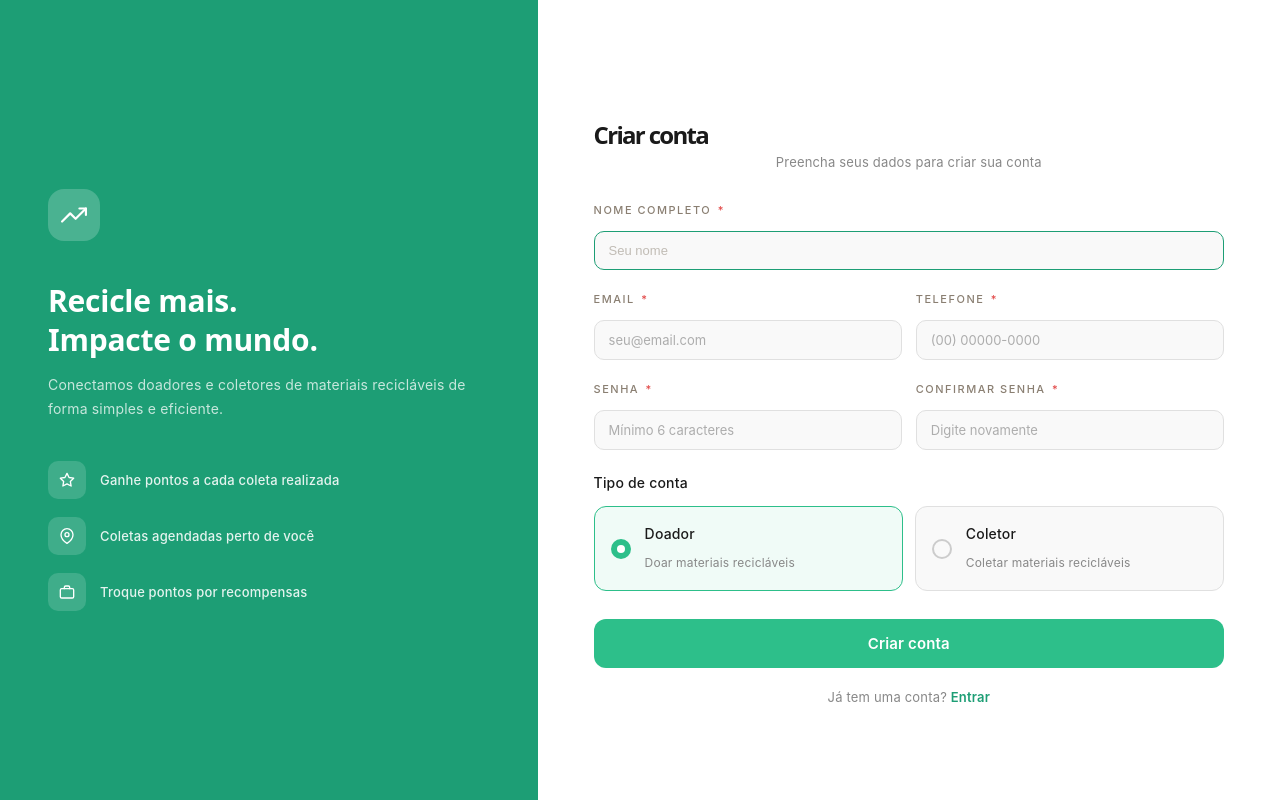
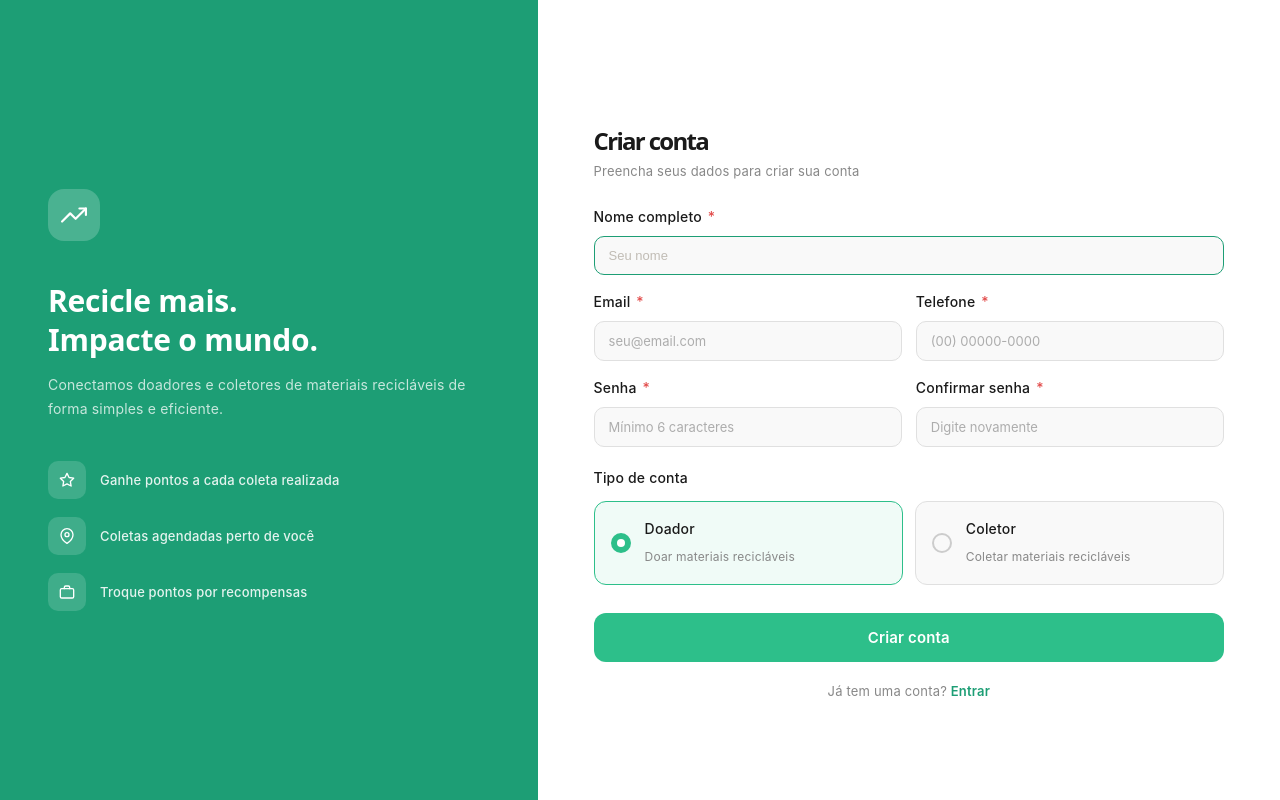
Before and after one commit to Rodrigo-Dourad0/EcoCiclo-FrontEnd, a React (Vite) app in the folder ecociclo/: page /criar-conta in a window 1280 px wide. Built offline with nearby package versions, Linux system fonts and the light colour scheme.

Commit message:
Fix: Alterações na tela Criar Conta

```diff
--- a/ecociclo/src/modules/auth/pages/CriarConta.jsx
+++ b/ecociclo/src/modules/auth/pages/CriarConta.jsx
@@ -11,136 +11,75 @@ export default function CriarConta() {
     handleSubmit,
   } = useCriarConta();
 
-  const camposFormulario = (
-    <div className="cc-form-area">
-      <p className="subtitle">Preencha seus dados para criar sua conta</p>
-
-      <div className="cc-row">
-        <div className="field cc-full">
-          <label htmlFor="nome">Nome completo <span className="ac-obrigatorio">*</span></label>
-          <input
-            type="text"
-            id="nome"
-            placeholder="Seu nome"
-            value={form.nome}
-            onChange={handleChange}
-            className={erros.nome ? "input-erro" : ""}
-          />
-          {erros.nome && <span className="erro">{erros.nome}</span>}
-        </div>
-      </div>
-
-      <div className="cc-row">
-        <div className="field">
-          <label htmlFor="email">Email <span className="ac-obrigatorio">*</span></label>
-          <input
-            type="email"
-            id="email"
-            placeholder="seu@email.com"
-            value={form.email}
-            onChange={handleChange}
-            className={erros.email ? "input-erro" : ""}
-          />
-          {erros.email && <span className="erro">{erros.email}</span>}
-        </div>
-        <div className="field">
-          <label htmlFor="telefone">Telefone <span className="ac-obrigatorio">*</span></label>
-          <input
-            type="tel"
-            id="telefone"
-            placeholder="(00) 00000-0000"
-            maxLength={15}
-            value={form.telefone}
-            onChange={handleChange}
-            className={erros.telefone ? "input-erro" : ""}
-          />
-          {erros.telefone && <span className="erro">{erros.telefone}</span>}
-        </div>
-      </div>
-
-      <div className="cc-row">
-        <div className="field">
-          <label htmlFor="senha">Senha <span className="ac-obrigatorio">*</span></label>
-          <input
-            type="password"
-            id="senha"
-            placeholder="Mínimo 6 caracteres"
-            value={form.senha}
-            onChange={handleChange}
-            className={erros.senha ? "input-erro" : ""}
-          />
-          {erros.senha && <span className="erro">{erros.senha}</span>}
-        </div>
-        <div className="field">
-          <label htmlFor="confirmarSenha">Confirmar senha <span className="ac-obrigatorio">*</span></label>
-          <input
-            type="password"
-            id="confirmarSenha"
-            placeholder="Digite novamente"
-            value={form.confirmarSenha}
-            onChange={handleChange}
-            className={erros.confirmarSenha ? "input-erro" : ""}
-          />
-          {erros.confirmarSenha && <span className="erro">{erros.confirmarSenha}</span>}
-        </div>
-      </div>
-
-      <p className="tipo-label">Tipo de conta</p>
-      <div className="tipo-options">
-        <div
-          className={`tipo-option ${tipo === "doador" ? "ativo" : ""}`}
-          onClick={() => setTipo("doador")}
-        >
-          <div className="radio-outer">
-            {tipo === "doador" && <div className="radio-inner" />}
-          </div>
-          <div className="tipo-info">
-            <span className="tipo-nome">Doador</span>
-            <span className="tipo-desc">Doar materiais recicláveis</span>
-          </div>
-        </div>
-        <div
-          className={`tipo-option ${tipo === "coletor" ? "ativo" : ""}`}
-          onClick={() => setTipo("coletor")}
-        >
-          <div className="radio-outer">
-            {tipo === "coletor" && <div className="radio-inner" />}
-          </div>
-          <div className="tipo-info">
-            <span className="tipo-nome">Coletor</span>
-            <span className="tipo-desc">Coletar materiais recicláveis</span>
-          </div>
-        </div>
-      </div>
-
-      <button className="btn-criar" onClick={handleSubmit}>
-        Criar conta
-      </button>
-
-      <p className="cc-login-link">
-        Já tem uma conta? <a href="/login">Entrar</a>
-      </p>
-    </div>
-  );
-
   return (
     <>
-      {/* LAYOUT MOBILE */}
-      <div className="screen">
-        <div className="header">
-          <button className="btn-voltar" onClick={() => window.history.back()}>
+      {/* MOBILE / TABLET */}
+      <div className="cc-screen">
+        <div className="cc-header">
+          <button className="cc-btn-voltar" onClick={() => window.history.back()}>
             <svg viewBox="0 0 24 24" xmlns="http://www.w3.org/2000/svg">
               <polyline points="15 18 9 12 15 6" />
             </svg>
           </button>
           <h1>Criar conta</h1>
         </div>
-        <div className="body">
-          {camposFormulario}
+
+        <div className="cc-body">
+          <p className="cc-subtitle">Preencha seus dados para criar sua conta</p>
+
+          <div className="cc-field">
+            <label htmlFor="nome">Nome completo <span className="cc-obrigatorio">*</span></label>
+            <input type="text" id="nome" placeholder="Seu nome" value={form.nome} onChange={handleChange} className={erros.nome ? "input-erro" : ""} autoComplete="new-password" />
+            {erros.nome && <span className="cc-erro">{erros.nome}</span>}
+          </div>
+
+          <div className="cc-field">
+            <label htmlFor="email">Email <span className="cc-obrigatorio">*</span></label>
+            <input type="email" id="email" placeholder="seu@email.com" value={form.email} onChange={handleChange} className={erros.email ? "input-erro" : ""} autoComplete="off" />
+            {erros.email && <span className="cc-erro">{erros.email}</span>}
+          </div>
+
+          <div className="cc-field">
+            <label htmlFor="telefone">Telefone <span className="cc-obrigatorio">*</span></label>
+            <input type="tel" id="telefone" placeholder="(00) 00000-0000" maxLength={15} value={form.telefone} onChange={handleChange} className={erros.telefone ? "input-erro" : ""} autoComplete="off" />
+            {erros.telefone && <span className="cc-erro">{erros.telefone}</span>}
+          </div>
+
+          <div className="cc-field">
+            <label htmlFor="senha">Senha <span className="cc-obrigatorio">*</span></label>
+            <input type="password" id="senha" placeholder="Mínimo 6 caracteres" value={form.senha} onChange={handleChange} className={erros.senha ? "input-erro" : ""} autoComplete="new-password" />
+            {erros.senha && <span className="cc-erro">{erros.senha}</span>}
+          </div>
+
+          <div className="cc-field">
+            <label htmlFor="confirmarSenha">Confirmar senha <span className="cc-obrigatorio">*</span></label>
+            <input type="password" id="confirmarSenha" placeholder="Digite a senha novamente" value={form.confirmarSenha} onChange={handleChange} className={erros.confirmarSenha ? "input-erro" : ""} autoComplete="new-password" />
+            {erros.confirmarSenha && <span className="cc-erro">{erros.confirmarSenha}</span>}
+          </div>
+
+          <p className="cc-tipo-label">Tipo de conta</p>
+          <div className="cc-tipo-options">
+            <div className={`cc-tipo-option ${tipo === "doador" ? "ativo" : ""}`} onClick={() => setTipo("doador")}>
+              <div className="cc-radio-outer">{tipo === "doador" && <div className="cc-radio-inner" />}</div>
+              <div className="cc-tipo-info">
+                <span className="cc-tipo-nome">Doador</span>
+                <span className="cc-tipo-desc">Doar materiais recicláveis</span>
+              </div>
+            </div>
+            <div className={`cc-tipo-option ${tipo === "coletor" ? "ativo" : ""}`} onClick={() => setTipo("coletor")}>
+              <div className="cc-radio-outer">{tipo === "coletor" && <div className="cc-radio-inner" />}</div>
+              <div className="cc-tipo-info">
+                <span className="cc-tipo-nome">Coletor</span>
+                <span className="cc-tipo-desc">Coletar materiais recicláveis</span>
+              </div>
+            </div>
+          </div>
+
+          <button className="cc-btn-criar" onClick={handleSubmit}>Criar conta</button>
         </div>
       </div>
 
-      {/* LAYOUT DESKTOP */}
+      {/* DESKTOP */}
       <div className="cc-desktop">
         <div className="cc-left">
           <div className="cc-logo">
@@ -183,7 +122,62 @@ export default function CriarConta() {
 
         <div className="cc-right">
           <h1>Criar conta</h1>
-          {camposFormulario}
+          <p className="cc-subtitle">Preencha seus dados para criar sua conta</p>
+
+          <div className="cc-row">
+            <div className="cc-field cc-full">
+              <label htmlFor="nome2">Nome completo <span className="cc-obrigatorio">*</span></label>
+              <input type="text" id="nome2" placeholder="Seu nome" value={form.nome} onChange={handleChange} className={erros.nome ? "input-erro" : ""} autoComplete="new-password" />
+              {erros.nome && <span className="cc-erro">{erros.nome}</span>}
+            </div>
+          </div>
+
+          <div className="cc-row">
+            <div className="cc-field">
+              <label htmlFor="email2">Email <span className="cc-obrigatorio">*</span></label>
+              <input type="email" id="email2" placeholder="seu@email.com" value={form.email} onChange={handleChange} className={erros.email ? "input-erro" : ""} autoComplete="off" />
+              {erros.email && <span className="cc-erro">{erros.email}</span>}
+            </div>
+            <div className="cc-field">
+              <label htmlFor="telefone2">Telefone <span className="cc-obrigatorio">*</span></label>
+              <input type="tel" id="telefone2" placeholder="(00) 00000-0000" maxLength={15} value={form.telefone} onChange={handleChange} className={erros.telefone ? "input-erro" : ""} autoComplete="off" />
+              {erros.telefone && <span className="cc-erro">{erros.telefone}</span>}
+            </div>
+          </div>
+
+          <div className="cc-row">
+            <div className="cc-field">
+              <label htmlFor="senha2">Senha <span className="cc-obrigatorio">*</span></label>
+              <input type="password" id="senha2" placeholder="Mínimo 6 caracteres" value={form.senha} onChange={handleChange} className={erros.senha ? "input-erro" : ""} autoComplete="new-password" />
+              {erros.senha && <span className="cc-erro">{erros.senha}</span>}
+            </div>
+            <div className="cc-field">
+              <label htmlFor="confirmarSenha2">Confirmar senha <span className="cc-obrigatorio">*</span></label>
+              <input type="password" id="confirmarSenha2" placeholder="Digite novamente" value={form.confirmarSenha} onChange={handleChange} className={erros.confirmarSenha ? "input-erro" : ""} autoComplete="new-password" />
+              {erros.confirmarSenha && <span className="cc-erro">{erros.confirmarSenha}</span>}
+            </div>
+          </div>
+
+          <p className="cc-tipo-label">Tipo de conta</p>
+          <div className="cc-tipo-options">
+            <div className={`cc-tipo-option ${tipo === "doador" ? "ativo" : ""}`} onClick={() => setTipo("doador")}>
+              <div className="cc-radio-outer">{tipo === "doador" && <div className="cc-radio-inner" />}</div>
+              <div className="cc-tipo-info">
+                <span className="cc-tipo-nome">Doador</span>
+                <span className="cc-tipo-desc">Doar materiais recicláveis</span>
+              </div>
+            </div>
+            <div className={`cc-tipo-option ${tipo === "coletor" ? "ativo" : ""}`} onClick={() => setTipo("coletor")}>
+              <div className="cc-radio-outer">{tipo === "coletor" && <div className="cc-radio-inner" />}</div>
+              <div className="cc-tipo-info">
+                <span className="cc-tipo-nome">Coletor</span>
+                <span className="cc-tipo-desc">Coletar materiais recicláveis</span>
+              </div>
+            </div>
+          </div>
+
+          <button className="cc-btn-criar" onClick={handleSubmit}>Criar conta</button>
+          <p className="cc-login-link">Já tem uma conta? <a href="/login">Entrar</a></p>
         </div>
       </div>
     </>
--- a/ecociclo/src/modules/auth/styles/CriarConta.css
+++ b/ecociclo/src/modules/auth/styles/CriarConta.css
@@ -1,33 +1,21 @@
-* {
-  margin: 0;
-  padding: 0;
-  box-sizing: border-box;
-}
-
-body {
-  font-family: 'Inter', sans-serif;
-  background-color: #F2F2F2;
-  min-height: 100vh;
-  display: flex;
-  justify-content: center;
-  align-items: flex-start;
-}
-
+/* ========================
+   MOBILE — layout original
+   ======================== */
 
 .cc-desktop {
   display: none;
 }
 
-.screen {
+.cc-screen {
   width: 100%;
-  max-width: 430px;
   min-height: 100vh;
   background-color: #F2F2F2;
   display: flex;
   flex-direction: column;
+  font-family: 'Inter', sans-serif;
 }
 
-.header {
+.cc-header {
   display: flex;
   align-items: center;
   gap: 12px;
@@ -35,7 +23,7 @@ body {
   background-color: #F2F2F2;
 }
 
-.btn-voltar {
+.cc-btn-voltar {
   background: none;
   border: none;
   cursor: pointer;
@@ -45,7 +33,7 @@ body {
   justify-content: center;
 }
 
-.btn-voltar svg {
+.cc-btn-voltar svg {
   width: 22px;
   height: 22px;
   stroke: #222;
@@ -55,30 +43,30 @@ body {
   stroke-linejoin: round;
 }
 
-.header h1 {
+.cc-header h1 {
   font-size: 20px;
   font-weight: 600;
   color: #1A1A1A;
 }
 
-.body {
+.cc-body {
   padding: 8px 20px 32px;
   display: flex;
   flex-direction: column;
 }
 
-.subtitle {
+.cc-subtitle {
   font-size: 13px;
   color: #888;
   margin-bottom: 20px;
 }
 
-.field {
+.cc-field {
   margin-bottom: 14px;
   flex: 1;
 }
 
-.field label {
+.cc-field label {
   display: block;
   font-size: 14px;
   font-weight: 500;
@@ -86,7 +74,7 @@ body {
   margin-bottom: 6px;
 }
 
-.field input {
+.cc-field input {
   width: 100%;
   padding: 13px 16px;
   border: 1.5px solid #E0E0E0;
@@ -99,19 +87,31 @@ body {
   transition: border-color 0.2s;
 }
 
-.field input::placeholder {
+.cc-field input::placeholder {
   color: #ADADAD;
 }
 
-.field input:focus {
+.cc-field input:focus {
   border-color: #2DBF8A;
 }
 
-.field input.input-erro {
+.cc-field input.input-erro {
   border-color: #E24B4A;
 }
 
-.tipo-label {
+.cc-erro {
+  font-size: 12px;
+  color: #E24B4A;
+  margin-top: 4px;
+  display: block;
+}
+
+.cc-obrigatorio {
+  color: #E24B4A;
+  margin-left: 2px;
+}
+
+.cc-tipo-label {
   font-size: 14px;
   font-weight: 500;
   color: #1A1A1A;
@@ -119,14 +119,14 @@ body {
   margin-top: 4px;
 }
 
-.tipo-options {
+.cc-tipo-options {
   display: flex;
   flex-direction: column;
   gap: 10px;
   margin-bottom: 28px;
 }
 
-.tipo-option {
+.cc-tipo-option {
   display: flex;
   align-items: center;
   gap: 14px;
@@ -139,12 +139,12 @@ body {
   user-select: none;
 }
 
-.tipo-option.ativo {
+.cc-tipo-option.ativo {
   border-color: #2DBF8A;
   background-color: #F0FBF7;
 }
 
-.radio-outer {
+.cc-radio-outer {
   width: 20px;
   height: 20px;
   border-radius: 50%;
@@ -156,36 +156,36 @@ body {
   transition: border-color 0.2s, background-color 0.2s;
 }
 
-.tipo-option.ativo .radio-outer {
+.cc-tipo-option.ativo .cc-radio-outer {
   border-color: #2DBF8A;
   background-color: #2DBF8A;
 }
 
-.radio-inner {
+.cc-radio-inner {
   width: 8px;
   height: 8px;
   border-radius: 50%;
   background-color: #ffffff;
 }
 
-.tipo-info {
+.cc-tipo-info {
   display: flex;
   flex-direction: column;
   gap: 2px;
 }
 
-.tipo-nome {
+.cc-tipo-nome {
   font-size: 14px;
   font-weight: 500;
   color: #1A1A1A;
 }
 
-.tipo-desc {
+.cc-tipo-desc {
   font-size: 12px;
   color: #888;
 }
 
-.btn-criar {
+.cc-btn-criar {
   width: 100%;
   padding: 15px;
   background-color: #2DBF8A;
@@ -200,19 +200,12 @@ body {
   letter-spacing: 0.01em;
 }
 
-.btn-criar:hover {
+.cc-btn-criar:hover {
   background-color: #25A87A;
 }
 
-.btn-criar:active {
+.cc-btn-criar:active {
   opacity: 0.88;
-}
-
-.erro {
-  font-size: 12px;
-  color: #E24B4A;
-  margin-top: 4px;
-  display: block;
 }
 
 .cc-login-link {
@@ -225,100 +218,63 @@ body {
   gap: 0;
 }
 
-.ac-obrigatorio {
-  color: #E24B4A;
-  margin-left: 2px;
+.cc-field input:-webkit-autofill,
+.cc-field input:-webkit-autofill:hover,
+.cc-field input:-webkit-autofill:focus {
+  -webkit-box-shadow: 0 0 0px 1000px #F9F9F9 inset;
+  box-shadow: 0 0 0px 1000px #F9F9F9 inset;
+  -webkit-text-fill-color: #1A1A1A;
 }
 
-@media (min-width: 768px) and (max-width: 1023px) {
 
-  body {
-    background-color: #E8E8E8;
-    align-items: center;
-    justify-content: center;
-    padding: 40px 24px;
-  }
 
-  .cc-desktop {
-    display: none;
-  }
-
-  .screen {
+/* ========================
+   TABLET (600px – 1023px)
+   ======================== */
+@media (min-width: 600px) and (max-width: 1023px) {
+  .cc-screen {
     max-width: 560px;
     min-height: unset;
-     margin: 0 auto;
+    margin: 0 auto;
     background-color: #ffffff;
     border-radius: 20px;
     box-shadow: 0 4px 24px rgba(0, 0, 0, 0.08);
     overflow: hidden;
   }
 
-  .header {
+  .cc-header {
     background-color: #ffffff;
     padding: 20px 24px 16px;
     border-bottom: 1px solid #F0F0F0;
   }
 
-  .body {
+  .cc-body {
     padding: 20px 24px 28px;
     background-color: #ffffff;
   }
 
-  .cc-row {
-    display: flex;
-    flex-direction: row;
-    gap: 14px;
-  }
-
-  .cc-full {
-    flex: 1 1 100%;
-  }
-
-  .field input {
+  .cc-field input {
     background-color: #F9F9F9;
   }
 
-  .field input:focus {
+  .cc-field input:focus {
     background-color: #ffffff;
   }
 
-  .tipo-options {
-    flex-direction: row;
-    gap: 10px;
-  }
-
-  .tipo-option {
-    flex: 1;
+  .cc-tipo-option {
     background-color: #F9F9F9;
   }
 
-  .tipo-option.ativo {
+  .cc-tipo-option.ativo {
     background-color: #F0FBF7;
-  }
-
-  .cc-login-link {
-    display: block;
-    text-align: center;
-    margin-top: 16px;
-    font-size: 13px;
-    color: #888;
-  }
-
-  .cc-login-link a {
-    color: #1D9E75;
-    font-weight: 600;
-    text-decoration: none;
   }
 }
 
+/* ========================
+   DESKTOP (1024px+)
+   ======================== */
 @media (min-width: 1024px) {
-
-  body {
-    align-items: stretch;
-    padding: 0;
-  }
-
-  .screen {
+  .cc-screen {
     display: none;
   }
 
@@ -429,12 +385,6 @@ body {
     margin-bottom: 4px;
   }
 
-  .cc-form-area .subtitle {
-    font-size: 13px;
-    color: #888;
-    margin-bottom: 24px;
-  }
-
   .cc-row {
     display: flex;
     flex-direction: row;
@@ -445,28 +395,28 @@ body {
     flex: 1 1 100%;
   }
 
-  .cc-form-area .field input {
+  .cc-right .cc-field input {
     background-color: #F9F9F9;
     padding: 11px 14px;
     font-size: 13px;
     border-radius: 10px;
   }
 
-  .cc-form-area .field input:focus {
+  .cc-right .cc-field input:focus {
     background-color: #ffffff;
   }
 
-  .cc-form-area .tipo-options {
+  .cc-right .cc-tipo-options {
     flex-direction: row;
     gap: 12px;
   }
 
-  .cc-form-area .tipo-option {
+  .cc-right .cc-tipo-option {
     flex: 1;
     background-color: #F9F9F9;
   }
 
-  .cc-form-area .tipo-option.ativo {
+  .cc-right .cc-tipo-option.ativo {
     background-color: #F0FBF7;
   }
 
```
